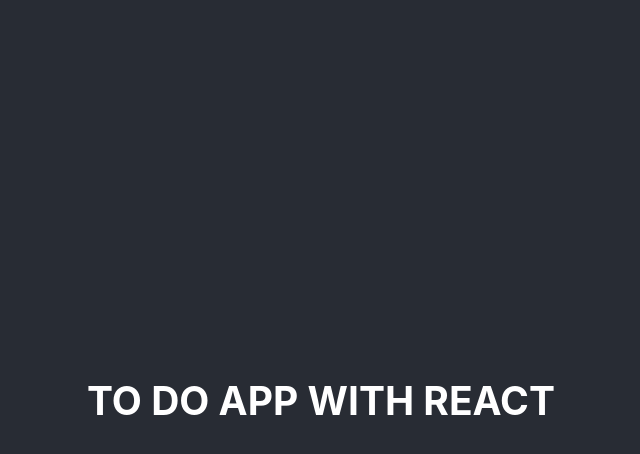
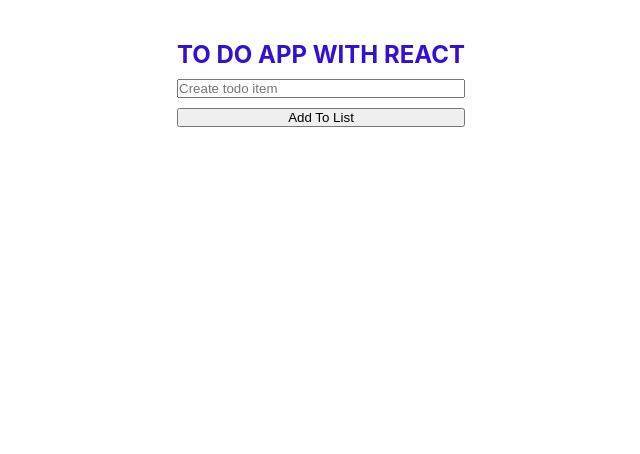
Before and after one commit to Aidan-bn/todo-react, a React (Create React App) app: page / in a window 1280 px wide. Shown: the top 454 px of the page, without its empty margins (319-959 px from the left). Built offline with nearby package versions, Linux system fonts and the light colour scheme.

Commit message:
Lay a box div

```diff
--- a/src/App.css
+++ b/src/App.css
@@ -1,38 +1,20 @@
-.App {
-  text-align: center;
+* {
+  padding: 0px;
+  margin: 0px;
 }
 
-.App-logo {
-  height: 40vmin;
-  pointer-events: none;
+.App{
+  display: flex;
+  justify-content: center;
+  align-items: center;
+  color: rgb(54, 15, 212);
+  margin: 40px auto;
+
 }
 
-@media (prefers-reduced-motion: no-preference) {
-  .App-logo {
-    animation: App-logo-spin infinite 20s linear;
-  }
-}
-
-.App-header {
-  background-color: #282c34;
-  min-height: 100vh;
+.input-content {
   display: flex;
   flex-direction: column;
-  align-items: center;
-  justify-content: center;
-  font-size: calc(10px + 2vmin);
-  color: white;
+  gap: 10px;
+  margin-top: 10px;
 }
-
-.App-link {
-  color: #61dafb;
-}
-
-@keyframes App-logo-spin {
-  from {
-    transform: rotate(0deg);
-  }
-  to {
-    transform: rotate(360deg);
-  }
-}
--- a/src/App.js
+++ b/src/App.js
@@ -5,6 +5,11 @@
     <div className="App">
       <header className="App-header">
         <h2>TO DO APP WITH REACT</h2>
+
+        <div className='input-content'>
+          <input type='text' name='todo' placeholder='Create todo item'></input>
+          <button className='add-button'>Add To List</button>
+        </div>
       </header>
     </div>
   );
```
